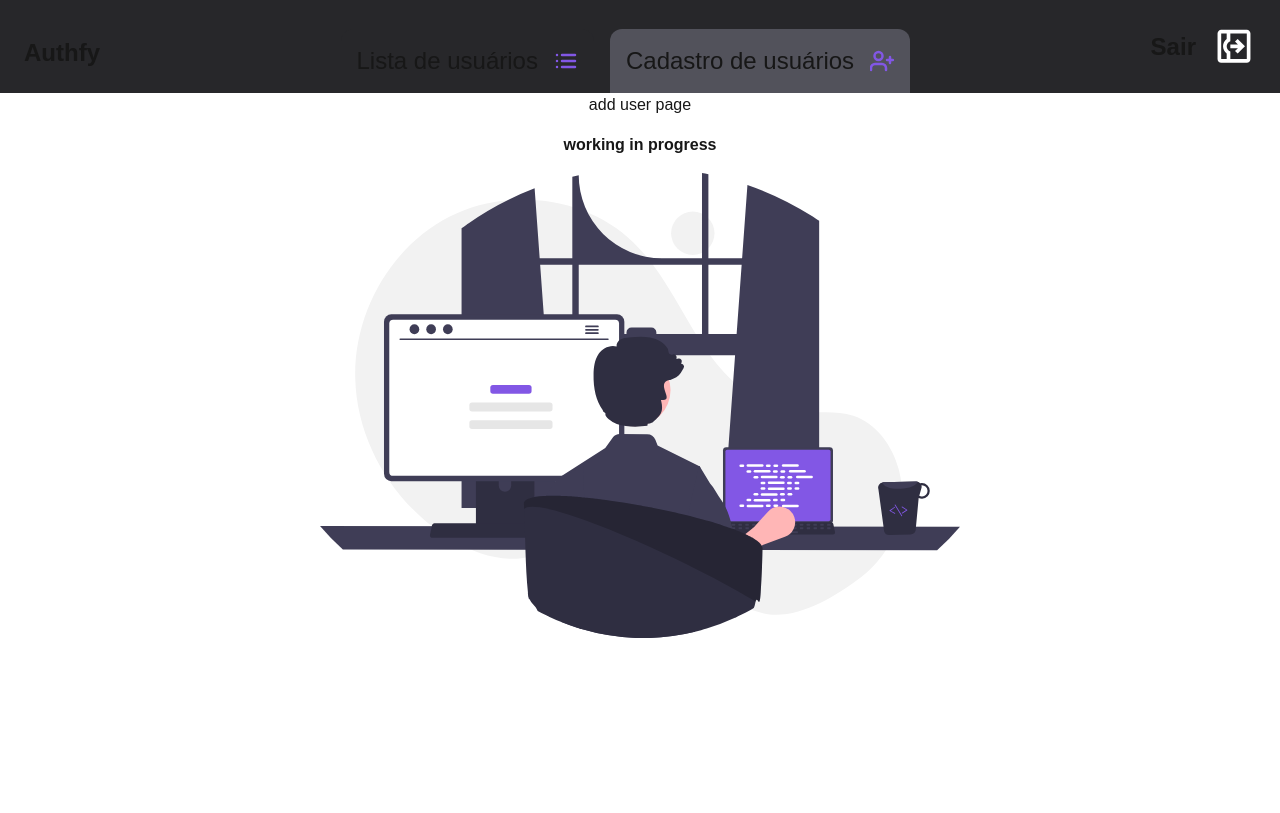
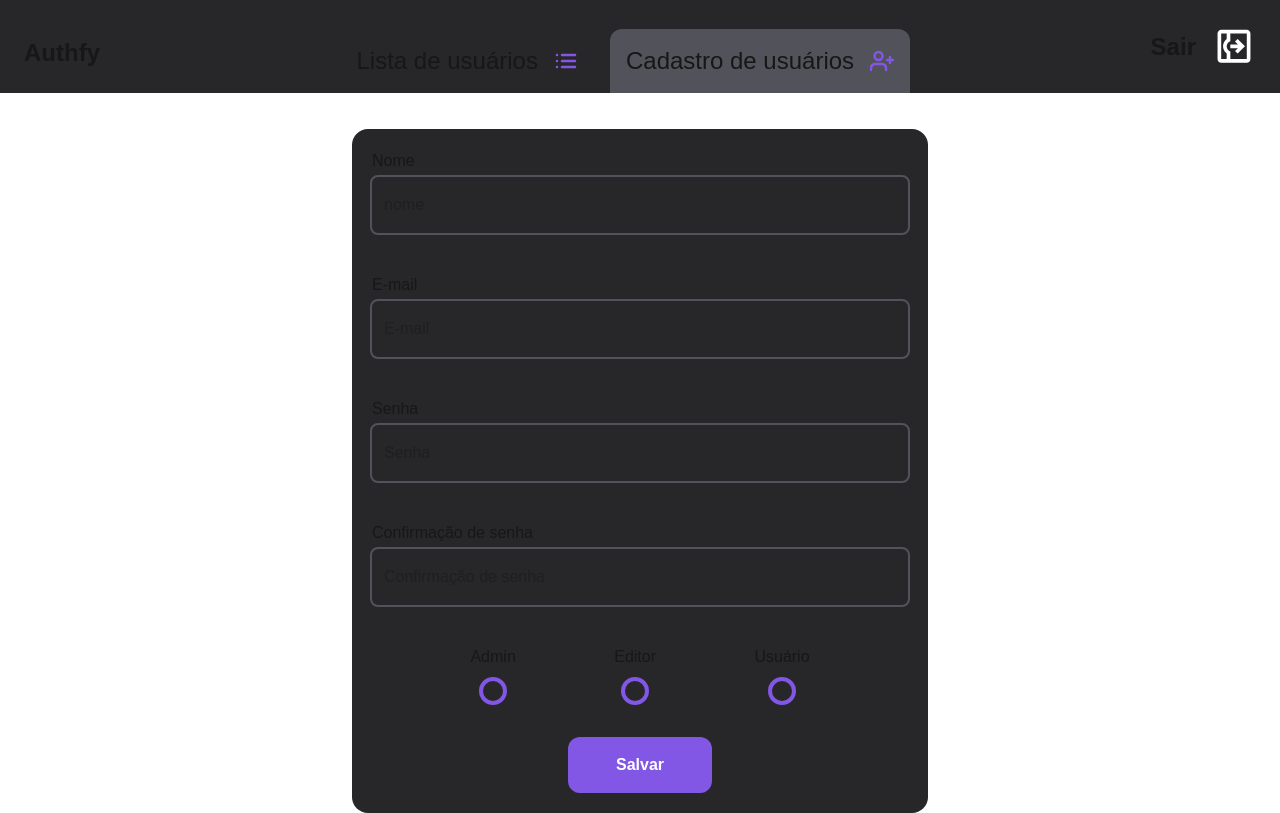
Before and after one commit to Eduardo-Paixao/Authify-Front, a Next.js app: page /private/addUser in a window 1280 px wide. Built offline with nearby package versions, Linux system fonts and the light colour scheme; no server answers.

Commit message:
feat(addUser): create layout page and working progress component

```diff
--- a/src/app/private/addUser/page.tsx
+++ b/src/app/private/addUser/page.tsx
@@ -1,16 +1,24 @@
-import React from "react";
-import ProgrammingIcon from "@/undraw_programming_65t2.svg";
-import Image from "next/image";
 
-// import { Container } from './styles';
+import Button from "@/components/Button";
+import { Input, InputRadio } from "@/components/Input";
 
 const addUser = () => {
   return (
     <>
-      <div className="flex flex-col justify-center items-center gap-4">
-        <h1>add user page</h1>
-        <strong>working in progress</strong>
-        <Image src={ProgrammingIcon} alt="ProgrammingIcon" className="w-1/2"/>
+      <div className="flex justify-center">
+        <form className="flex w-full flex-col bg-[#27272A] gap-4 p-5 mt-9 max-w-xl items-center rounded-2xl">
+          <Input label="Nome" placeholder="nome"/>
+          <Input label="E-mail" placeholder="E-mail"/>
+          <Input label="Senha" placeholder="Senha"/>
+          <Input label="Confirmação de senha" placeholder="Confirmação de senha"/>
+
+          <section className="flex justify-evenly w-full">
+            <InputRadio label="Admin" />
+            <InputRadio label="Editor" />
+            <InputRadio label="Usuário" />
+          </section>
+          <Button className="max-w-36 mt-4">Salvar</Button>
+        </form>
       </div>
     </>
   );
--- a/src/components/Button/index.tsx
+++ b/src/components/Button/index.tsx
@@ -6,17 +6,19 @@ const Button: React.FC<ButtonProps> = ({
   disabled,
   type = "button",
   children,
+  className,
   ...rest
 }) => {
   return (
     <button
       type={type}
       disabled={disabled}
-      className={`rounded-md bg-[#8257E5] w-full h-14 py-4 text-[1rem] font-semibold text-white flex justify-center items-center ${
+      className={`rounded-xl bg-[#8257E5] w-full h-14 py-4 text-[1rem] font-semibold text-white flex justify-center items-center ${
         disabled
           ? "bg-gray-500 cursor-not-allowed "
           : "hover:brightness-120 cursor-pointer"
       }
+      ${className}
       `}
       {...rest}
     >
--- /dev/null
+++ b/src/components/WorkingProgress/index.tsx
@@ -0,0 +1,17 @@
+import React from "react";
+import ProgrammingIcon from "@/undraw_programming_65t2.svg";
+import Image from "next/image";
+
+const WorkingProgress: React.FC = () => {
+  return (
+    <>
+      <div className="flex flex-col justify-center items-center gap-4">
+        <h1>add user page</h1>
+        <strong>working in progress</strong>
+        <Image src={ProgrammingIcon} alt="ProgrammingIcon" className="w-1/2" />
+      </div>
+    </>
+  );
+};
+
+export default WorkingProgress;
```
